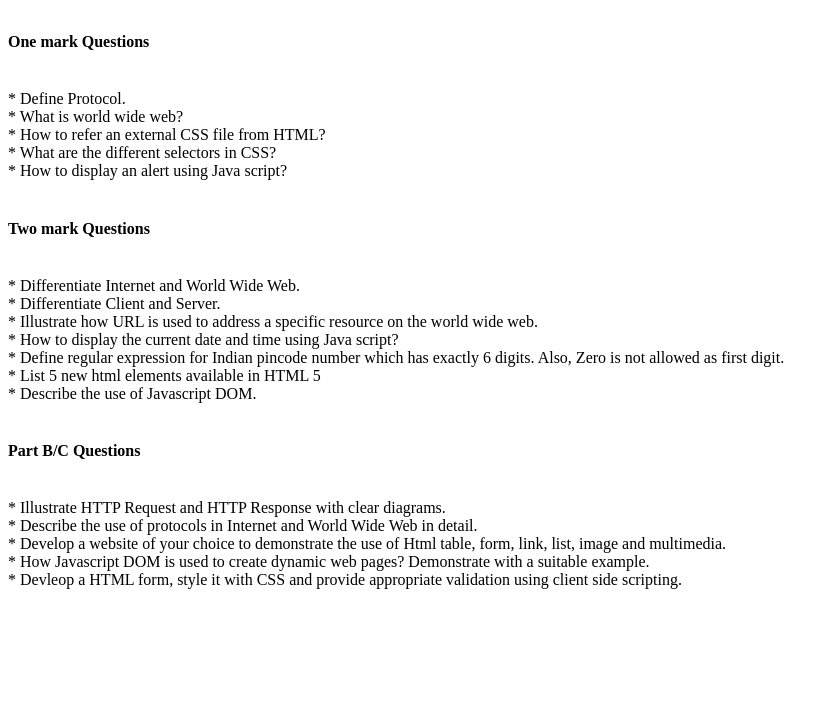
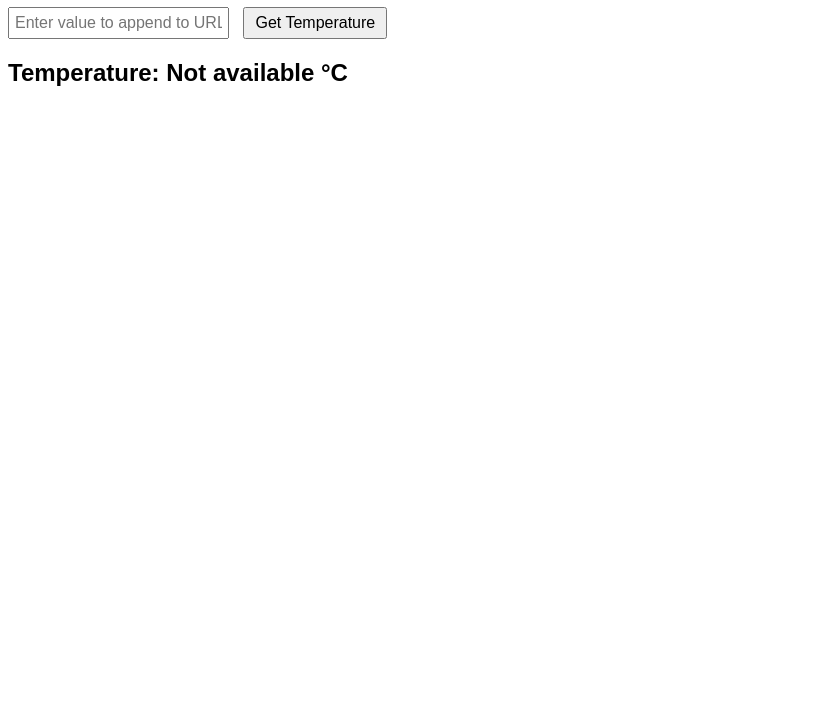
Before and after one commit to selvaKPR/selvaKPR.github.io, a plain HTML site: page index.html in a window 1280 px wide. Shown: the part 73-800 px from the top of the page, without its empty margins (0-839 px from the left). Drawn offline with Linux system fonts and the light colour scheme.

Commit message:
Update index.html

```diff
--- a/index.html
+++ b/index.html
@@ -1,38 +1,57 @@
 <!DOCTYPE html>
-<html>
+<html lang="en">
+<head>
+    <meta charset="UTF-8">
+    <meta name="viewport" content="width=device-width, initial-scale=1.0">
+    <title>Display app_temp from API</title>
+    <style>
+        body {
+            font-family: Arial, sans-serif;
+        }
+        #temperature {
+            margin-top: 20px;
+        }
+        input {
+            padding: 5px;
+            font-size: 16px;
+        }
+        button {
+            padding: 5px 10px;
+            font-size: 16px;
+            margin-left: 10px;
+        }
+    </style>
+</head>
 <body>
+    <h1>Apparent Temperature</h1>
 
-<h2>UNIT 1 and 2 </h2>
-<br>
-<h4>One mark Questions</h4>
+    <!-- Input field for entering the text to append to the API URL -->
+    <input type="text" id="inputValue" placeholder="Enter value to append to URL">
 
-<br>
-* Define Protocol.<br>
-* What is world wide web?<br>
-* How to refer an external CSS file from HTML?<br>
-* What are the different selectors in CSS?<br>
-* How to display an alert using Java script?<br>
+    <!-- Button to trigger the fetch function -->
+    <button onclick="fetchAndDisplayTemperature()">Get Temperature</button>
 
-<br>
-<h4>Two mark Questions</h4>
-<br>
-* Differentiate Internet and World Wide Web.<br>
-* Differentiate Client and Server.<br>
-* Illustrate how URL is used to address a specific resource on the world wide web.<br>
-* How to display the current date and time using Java script?<br>
-* Define regular expression for Indian pincode number which has exactly 6 digits. Also, Zero is not allowed as first digit. <br>
-* List 5 new html elements available in HTML 5<br>
-* Describe the use of Javascript DOM.<br>
+    <div id="temperature">
+        <h2>Temperature: <span id="appTemp">Not available</span> °C</h2>
+    </div>
 
-<br>
-<h4>Part B/C Questions</h4>
-<br>
-* Illustrate HTTP Request and HTTP Response with clear diagrams. <br>
-* Describe the use of protocols in Internet and World Wide Web in detail. <br>
-* Develop a website of your choice to demonstrate the use of Html table, form, link, list, image and multimedia.<br>
-* How Javascript DOM is used to create dynamic web pages? Demonstrate with a suitable example.<br>
-* Devleop a HTML form, style it with CSS and provide appropriate validation using client side scripting. <br>
+    <script>
+        // Function to fetch the app_temp value from the API with the appended input and display it
+        function fetchAndDisplayTemperature() {
+            const input = document.getElementById("inputValue").value; // Get the input value
+            const apiUrl = `https://api.weatherbit.io/v2.0/current?&city=${input}&key=f79539052c804bf181a43e815185896a`; // Append the input to the API URL
 
-
+            fetch(apiUrl)
+                .then(response => response.json())  // Parse the JSON response
+                .then(data => {
+                    const appTemp = data.data[0].app_temp;  // Extract the app_temp value from the API response
+                    document.getElementById("appTemp").textContent = appTemp;  // Display it in the HTML
+                })
+                .catch(error => {
+                    console.error('Error fetching data:', error);
+                    document.getElementById("appTemp").textContent = "Error fetching data"; // Handle error case
+                });
+        }
+    </script>
 </body>
 </html>
```
